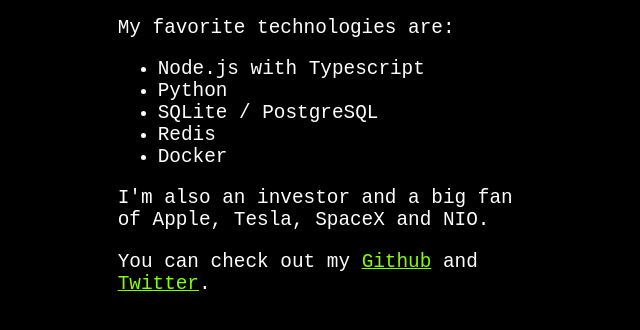
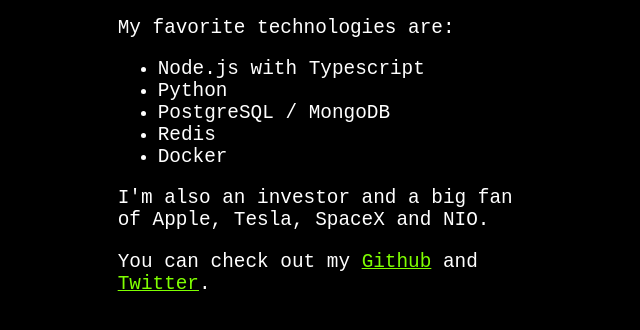
Before and after one commit to samialdury/samialdury.github.io, a plain HTML site: page index.html in a window 1280 px wide. Shown: the part 74-404 px from the top of the page, without its empty margins (317-957 px from the left). Drawn offline with Linux system fonts and the light colour scheme.

Commit message:
Change text

```diff
--- a/index.html
+++ b/index.html
@@ -46,7 +46,7 @@
       <ul>
         <li>Node.js with Typescript</li>
         <li>Python</li>
-        <li>SQLite / PostgreSQL</li>
+        <li>PostgreSQL / MongoDB</li>
         <li>Redis</li>
         <li>Docker</li>
       </ul>
```
